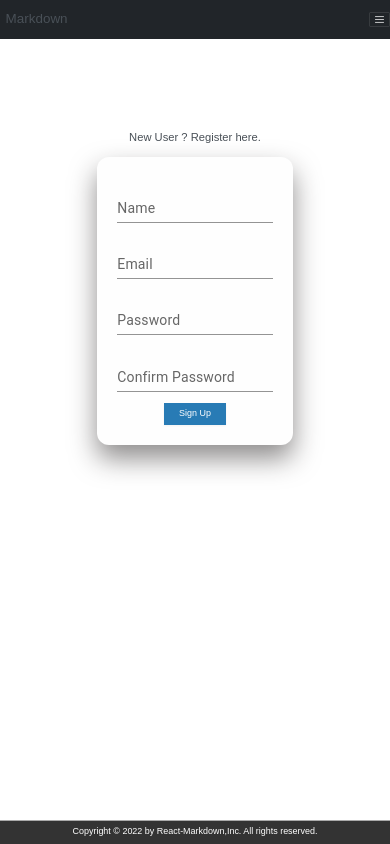
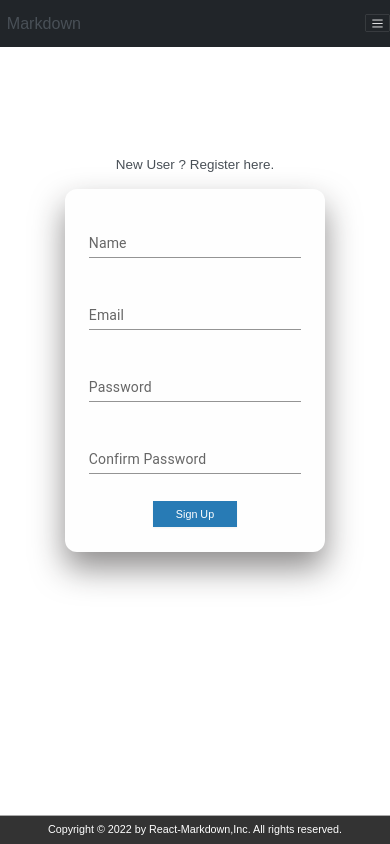
Before and after one commit to mshyam25/Markdown-FE, a React (Create React App) app: page /signup in a window 390 px wide. Built offline with nearby package versions, Linux system fonts and the light colour scheme; a web font is replaced by a local one.

Commit message:
Font size fix

```diff
--- a/src/Components/HomePage.jsx
+++ b/src/Components/HomePage.jsx
@@ -4,7 +4,7 @@ const HomePage = () => {
   return (
     <div className='container flex-col'>
       <span className='primary-text'>
-        Here are few tips to help you with the markdown Syntax.
+        Here are few tips to help you with the Markdown Syntax.
       </span>
 
       <table className='home-table'>
--- a/src/mediaqueries.css
+++ b/src/mediaqueries.css
@@ -71,6 +71,9 @@
   .container {
     width: 48rem;
   }
+  .form-container {
+    width: 100%;
+  }
 
   .notes-box {
     grid-template-columns: 1fr;
@@ -106,13 +109,13 @@
     height: 25rem;
   }
   html {
-    font-size: 35%;
+    font-size: 42%;
   }
 }
 /* BELOW 290px (Phones) */
 
 @media (max-width: 17rem) {
   html {
-    font-size: 30%;
+    font-size: 35%;
   }
 }
--- a/src/styles.css
+++ b/src/styles.css
@@ -90,7 +90,7 @@
   padding: 3.6rem;
   display: flex;
   flex-direction: column;
-  gap: 1rem;
+  gap: 2rem;
 
   border-radius: 12px;
   overflow: hidden;
@@ -119,7 +119,7 @@
   margin: 2rem auto;
   display: flex;
   flex-direction: column;
-  gap: 1rem;
+  gap: 1.6rem;
   width: 50%;
 }
 
```
